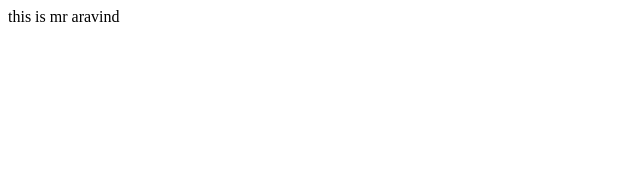
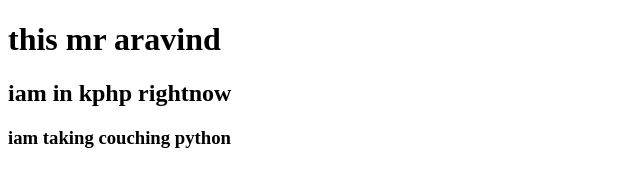
Before and after one commit to Aravind-289/gitp, a plain HTML site: page gitday3/index.html in a window 1280 px wide. Shown: the whole page, without its empty margins (0-640 px from the left). Drawn offline with Linux system fonts and the light colour scheme.

Commit message:
aravind changes

```diff
--- a/gitday3/index.html
+++ b/gitday3/index.html
@@ -6,6 +6,8 @@
     <title>Document</title>
 </head>
 <body>
-    this is mr aravind
+    <h1> this mr aravind</h1>
+  <h2> iam in kphp rightnow </h2>
+  <h3> iam taking couching python </h3>
 </body>
 </html>
```
